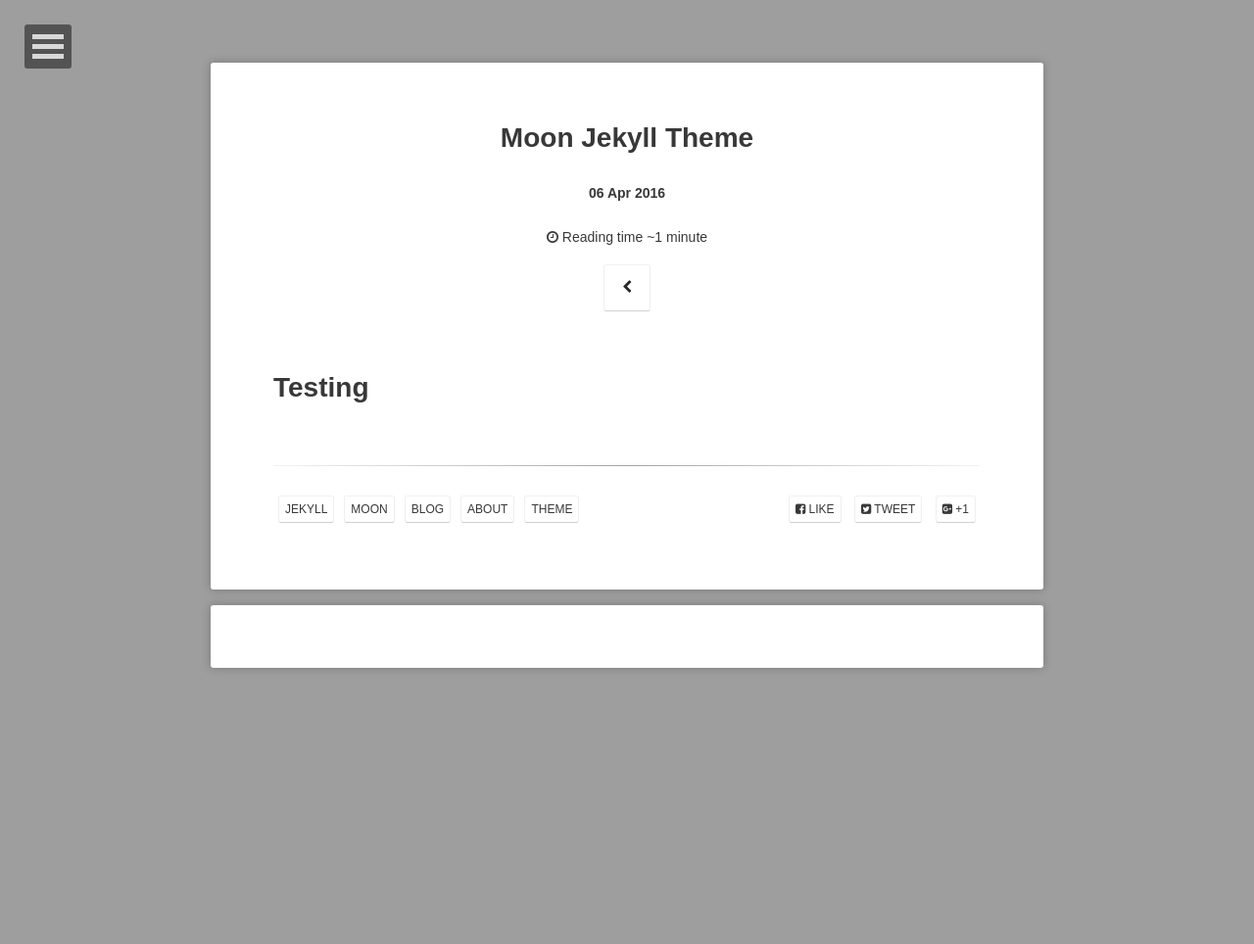
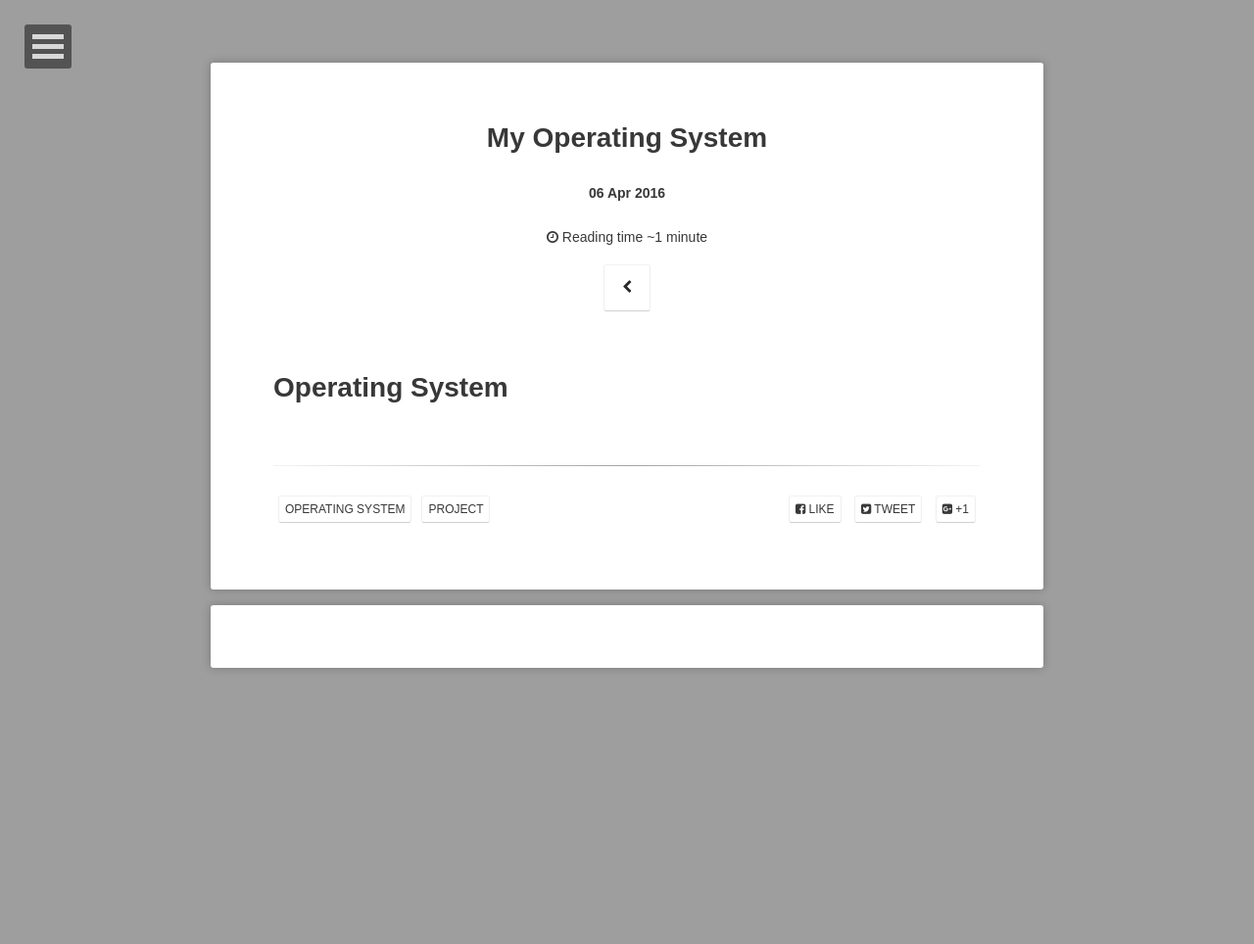
Before and after one commit to MichaelMMeskhi/michaelmmeskhi.github.io, a Jekyll site: the page built from _posts/2016-11-25-OS.md, in a window 1280 px wide. Shown: the whole page at 98% size. Built offline with Jekyll 4.4.1, drawn with Linux system fonts in a browser that asks for light colours; some web fonts are replaced; comment, search, counter and statistics services are not loaded.

Commit message:
Testing projects page on Blog

```diff
--- a/_posts/2016-11-25-OS.md
+++ b/_posts/2016-11-25-OS.md
@@ -1,16 +1,13 @@
 ---
 layout: post
-title:  "Moon Jekyll Theme"
+title:  "My Operating System"
 date:   2016-04-06
-excerpt: "Minimal, one column Jekyll theme for your blog."
+excerpt: "What it takes to build an operating system."
 project: true
 tag:
-- jekyll
-- moon
-- blog
-- about
-- theme
+- operating system
+- project
 comments: true
 ---
 
-# Testing
+# Operating System
```
